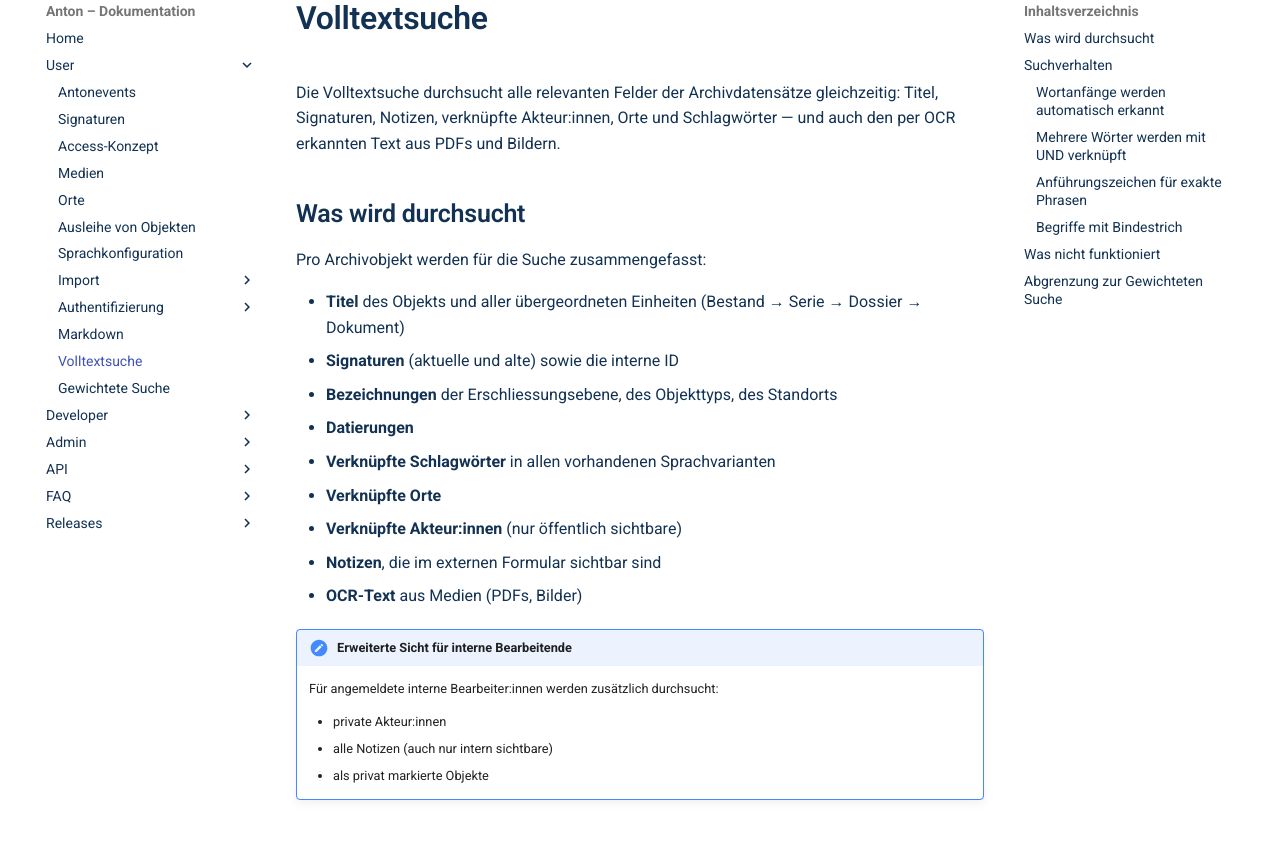
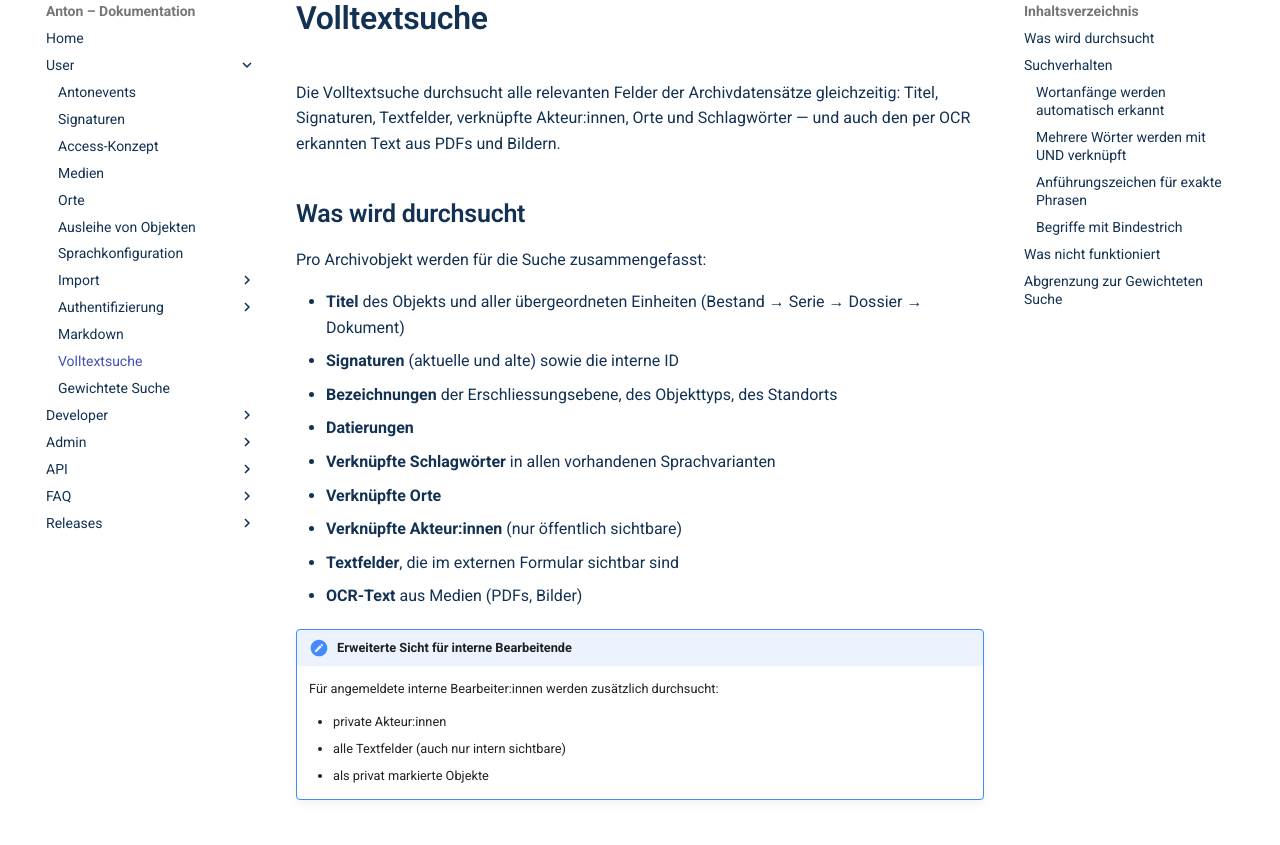
Before and after one commit to kraenzle-ritter/anton-documentation, an MkDocs documentation site: the page built from docs/user/search.md, in a window 1280 px wide and 1400 px high. Shown: the part 122-967 px from the top of the window. Built offline with MkDocs 1.6.1 and Material for MkDocs 9.7.7, drawn with Linux system fonts in a browser that asks for light colours; some web fonts are replaced; comment, search, counter and statistics services are not loaded.

Commit message:
docs: rename Notizen to Textfelder for user-facing terminology
The long-form prose fields are referred to as "Textfelder" in the
Anton UI/domain language. Internal code still uses "note" but that's
an implementation detail; user-facing docs should use the UI term.

Affects docs/user/search.md and docs/admin/ai-cataloging.md.

```diff
--- a/docs/user/search.md
+++ b/docs/user/search.md
@@ -1,6 +1,6 @@
 # Volltextsuche
 
-Die Volltextsuche durchsucht alle relevanten Felder der Archivdatensätze gleichzeitig: Titel, Signaturen, Notizen, verknüpfte Akteur:innen, Orte und Schlagwörter — und auch den per OCR erkannten Text aus PDFs und Bildern.
+Die Volltextsuche durchsucht alle relevanten Felder der Archivdatensätze gleichzeitig: Titel, Signaturen, Textfelder, verknüpfte Akteur:innen, Orte und Schlagwörter — und auch den per OCR erkannten Text aus PDFs und Bildern.
 
 ## Was wird durchsucht
 
@@ -13,14 +13,14 @@ Pro Archivobjekt werden für die Suche zusammengefasst:
 - **Verknüpfte Schlagwörter** in allen vorhandenen Sprachvarianten
 - **Verknüpfte Orte**
 - **Verknüpfte Akteur:innen** (nur öffentlich sichtbare)
-- **Notizen**, die im externen Formular sichtbar sind
+- **Textfelder**, die im externen Formular sichtbar sind
 - **OCR-Text** aus Medien (PDFs, Bilder)
 
 !!! note "Erweiterte Sicht für interne Bearbeitende"
     Für angemeldete interne Bearbeiter:innen werden zusätzlich durchsucht:
 
     - private Akteur:innen
-    - alle Notizen (auch nur intern sichtbare)
+    - alle Textfelder (auch nur intern sichtbare)
     - als privat markierte Objekte
 
 ## Suchverhalten
```
Also changed, not shown: docs/admin/ai-cataloging.md (+3 -3 lines).
